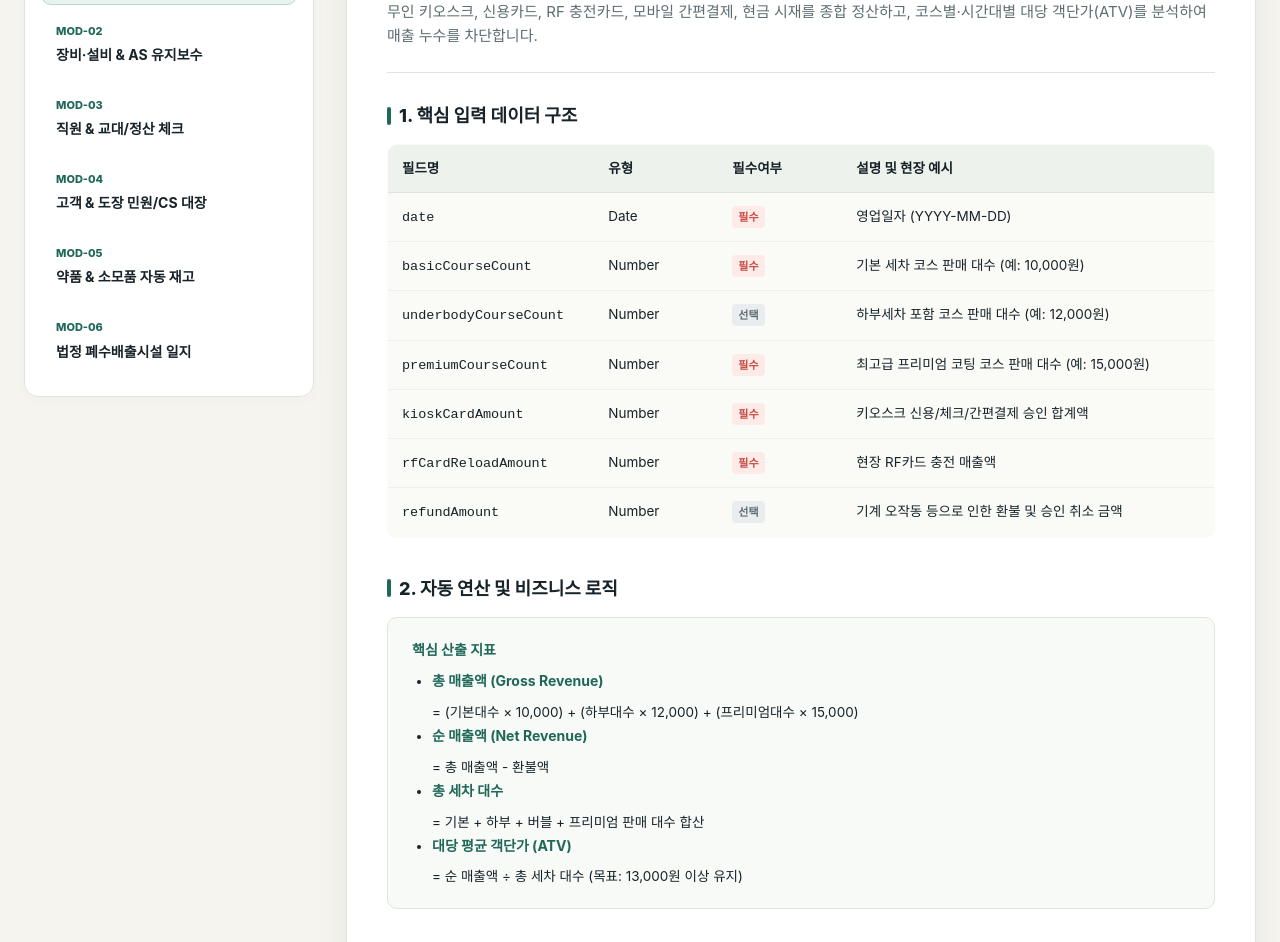
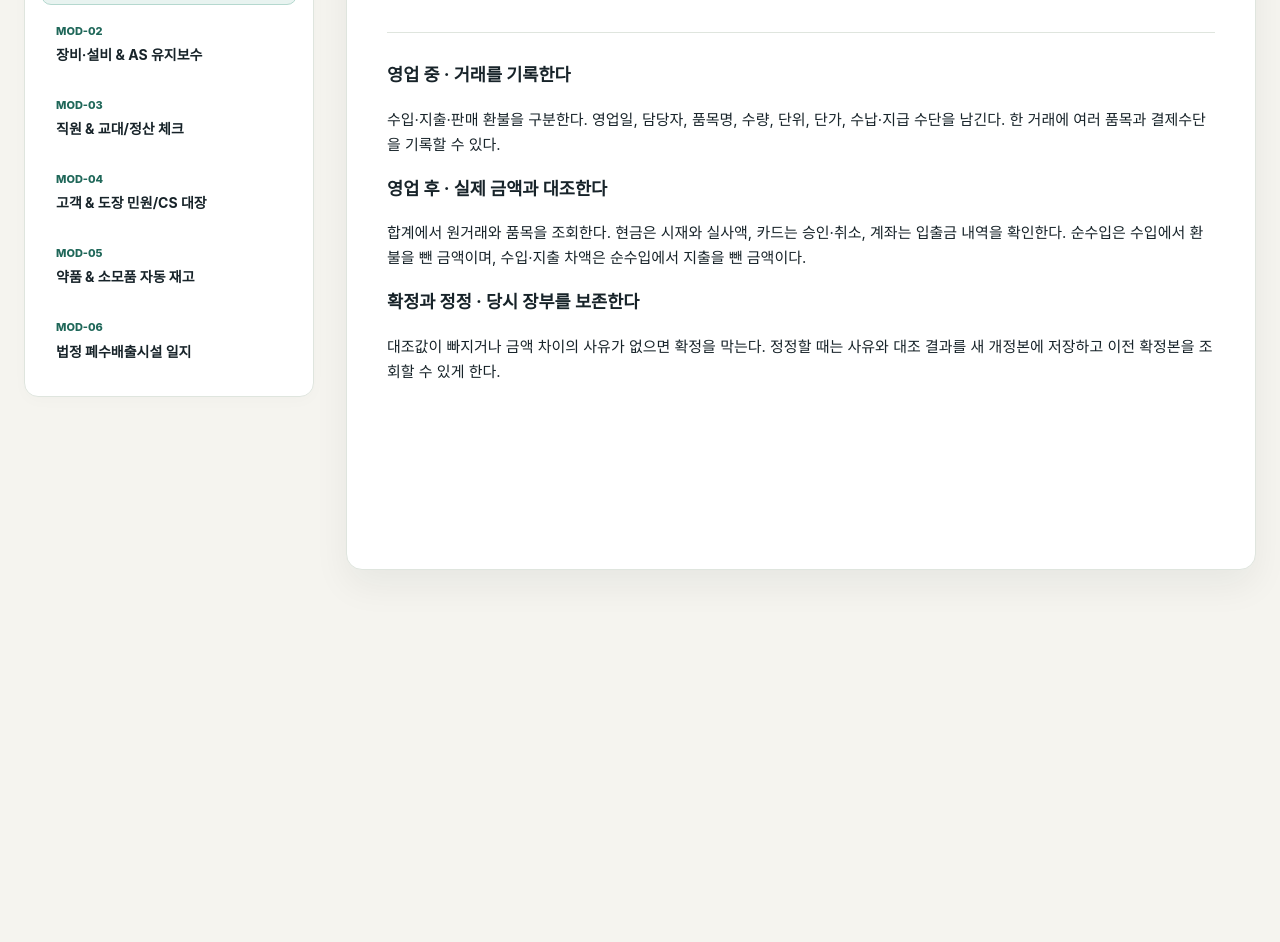
Before and after one commit to kimjindol2025/sonsecha-startup-web, a website built with Vite: page carwash-operations-modules.html in a window 1280 px wide. Shown: the part 440-1382 px from the top of the page. After the commit the page ends 1090 px from the top, so only its background shows below. Built offline with nearby package versions, Linux system fonts and the light colour scheme; a web font is replaced by a local one.

Commit message:
Align daily closing plans with transaction ledger scope

```diff
--- a/carwash-operations-modules.html
+++ b/carwash-operations-modules.html
@@ -436,96 +436,11 @@
 
         <!-- ================= MOD-01 ================= -->
         <article class="module-pane active" id="mod-sales">
-          <div class="pane-header">
-            <span class="pane-tag" style="background:var(--green-light); color:var(--green);">A급 · 현장 필수</span>
-            <h2 class="pane-title">01. 매출·결제 통합 관리 모듈 (MOD-01-SALES)</h2>
-            <p class="pane-desc">
-              무인 키오스크, 신용카드, RF 충전카드, 모바일 간편결제, 현금 시재를 종합 정산하고,
-              코스별·시간대별 대당 객단가(ATV)를 분석하여 매출 누수를 차단합니다.
-            </p>
-          </div>
-
-          <div class="sub-block">
-            <h3>1. 핵심 입력 데이터 구조</h3>
-            <table class="data-table">
-              <thead>
-                <tr>
-                  <th style="width:25%">필드명</th>
-                  <th style="width:15%">유형</th>
-                  <th style="width:15%">필수여부</th>
-                  <th style="width:45%">설명 및 현장 예시</th>
-                </tr>
-              </thead>
-              <tbody>
-                <tr>
-                  <td><code>date</code></td>
-                  <td>Date</td>
-                  <td><span class="req-badge">필수</span></td>
-                  <td>영업일자 (YYYY-MM-DD)</td>
-                </tr>
-                <tr>
-                  <td><code>basicCourseCount</code></td>
-                  <td>Number</td>
-                  <td><span class="req-badge">필수</span></td>
-                  <td>기본 세차 코스 판매 대수 (예: 10,000원)</td>
-                </tr>
-                <tr>
-                  <td><code>underbodyCourseCount</code></td>
-                  <td>Number</td>
-                  <td><span class="opt-badge">선택</span></td>
-                  <td>하부세차 포함 코스 판매 대수 (예: 12,000원)</td>
-                </tr>
-                <tr>
-                  <td><code>premiumCourseCount</code></td>
-                  <td>Number</td>
-                  <td><span class="req-badge">필수</span></td>
-                  <td>최고급 프리미엄 코팅 코스 판매 대수 (예: 15,000원)</td>
-                </tr>
-                <tr>
-                  <td><code>kioskCardAmount</code></td>
-                  <td>Number</td>
-                  <td><span class="req-badge">필수</span></td>
-                  <td>키오스크 신용/체크/간편결제 승인 합계액</td>
-                </tr>
-                <tr>
-                  <td><code>rfCardReloadAmount</code></td>
-                  <td>Number</td>
-                  <td><span class="req-badge">필수</span></td>
-                  <td>현장 RF카드 충전 매출액</td>
-                </tr>
-                <tr>
-                  <td><code>refundAmount</code></td>
-                  <td>Number</td>
-                  <td><span class="opt-badge">선택</span></td>
-                  <td>기계 오작동 등으로 인한 환불 및 승인 취소 금액</td>
-                </tr>
-              </tbody>
-            </table>
-          </div>
-
-          <div class="sub-block">
-            <h3>2. 자동 연산 및 비즈니스 로직</h3>
-            <div class="logic-box">
-              <strong>핵심 산출 지표</strong>
-              <ul>
-                <li><strong>총 매출액 (Gross Revenue)</strong> = (기본대수 × 10,000) + (하부대수 × 12,000) + (프리미엄대수 × 15,000)</li>
-                <li><strong>순 매출액 (Net Revenue)</strong> = 총 매출액 - 환불액</li>
-                <li><strong>총 세차 대수</strong> = 기본 + 하부 + 버블 + 프리미엄 판매 대수 합산</li>
-                <li><strong>대당 평균 객단가 (ATV)</strong> = 순 매출액 ÷ 총 세차 대수 (목표: 13,000원 이상 유지)</li>
-              </ul>
-            </div>
-          </div>
-
-          <div class="sub-block">
-            <h3>3. 이상 징후 감지 및 알림 규칙</h3>
-            <div class="alert-box">
-              <strong>점주 알림 조건</strong>
-              <ul>
-                <li><strong>피크타임 결제 누락:</strong> 주말 맑은 날 11:00~16:00 사이 특정 베이 세차 대수가 0건일 때 → <em>키오스크 통신 불량 또는 진입 차단기 에러 경보</em></li>
-                <li><strong>환불율 5% 초과:</strong> 당일 세차 대비 환불 금액이 5% 이상 발생 시 → <em>노즐 압력 센서 또는 물기 건조기 고장 점검 요청</em></li>
-              </ul>
-            </div>
-          </div>
+          <div class="pane-header"><h2 class="pane-title">01. 일일 수입·지출 장부 및 마감 (MOD-01-SALES)</h2>
+          <p>1차는 1호점의 거래 장부와 일일 마감이다. <a href="./carwash-operations-plan.html#implementation">v1.2 구현 명세 보기 →</a></p></div>
+          <div class="spec-block"><h3>영업 중 · 거래를 기록한다</h3><p>수입·지출·판매 환불을 구분한다. 영업일, 담당자, 품목명, 수량, 단위, 단가, 수납·지급 수단을 남긴다. 한 거래에 여러 품목과 결제수단을 기록할 수 있다.</p></div>
+          <div class="spec-block"><h3>영업 후 · 실제 금액과 대조한다</h3><p>합계에서 원거래와 품목을 조회한다. 현금은 시재와 실사액, 카드는 승인·취소, 계좌는 입출금 내역을 확인한다. 순수입은 수입에서 환불을 뺀 금액이며, 수입·지출 차액은 순수입에서 지출을 뺀 금액이다.</p></div>
+          <div class="spec-block"><h3>확정과 정정 · 당시 장부를 보존한다</h3><p>대조값이 빠지거나 금액 차이의 사유가 없으면 확정을 막는다. 정정할 때는 사유와 대조 결과를 새 개정본에 저장하고 이전 확정본을 조회할 수 있게 한다.</p></div>
         </article>
 
         <!-- ================= MOD-02 ================= -->
```
